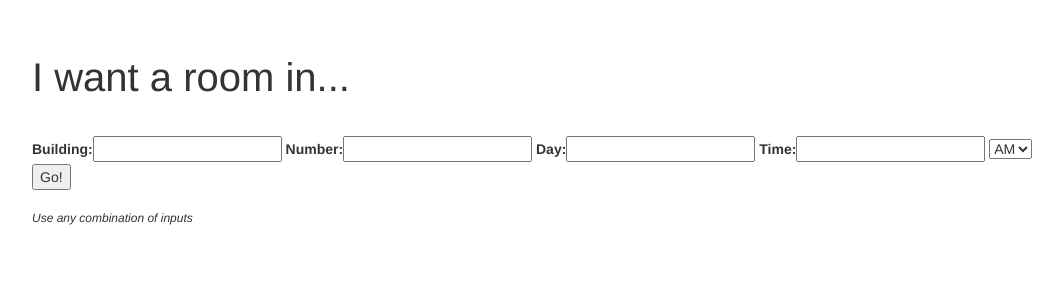
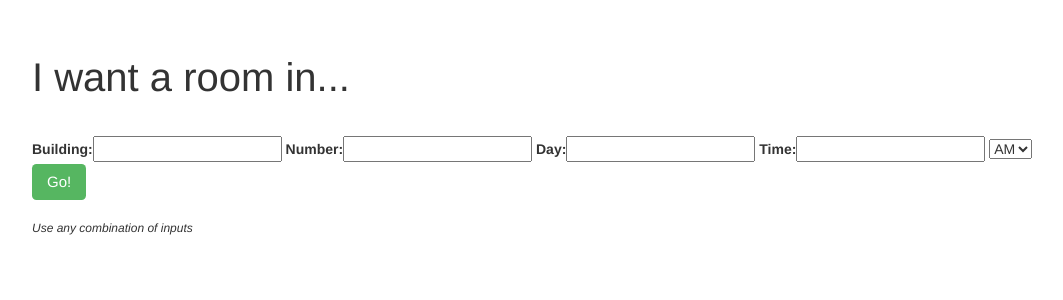
Before and after one commit to higginator/OpenClassrooms, a Django app: page / in a window 1280 px wide. Shown: the part 51-351 px from the top of the page, without its empty margins (96-1159 px from the left). Run offline with Django 3.2, Linux system fonts and the light colour scheme; some libraries are stand-ins or nearby versions.

Commit message:
stylized GO button

```diff
--- a/open_rooms/static/test_rooms.css
+++ b/open_rooms/static/test_rooms.css
@@ -63,3 +63,19 @@ canvas {
 	background: #FFF;
 	overflow: auto;
 }
+
+#big_button {
+	background: #56b661;
+	border-radius: 0.3em;
+	border-style: none;
+	border-width: 1px;
+	color: #fff;
+	padding: 7px 15px 7px 15px;
+	font-size: 15px;
+	text-align: center;
+}
+
+#big_button:hover {
+	background: #56c961;
+	color: #fff;
+}
```
